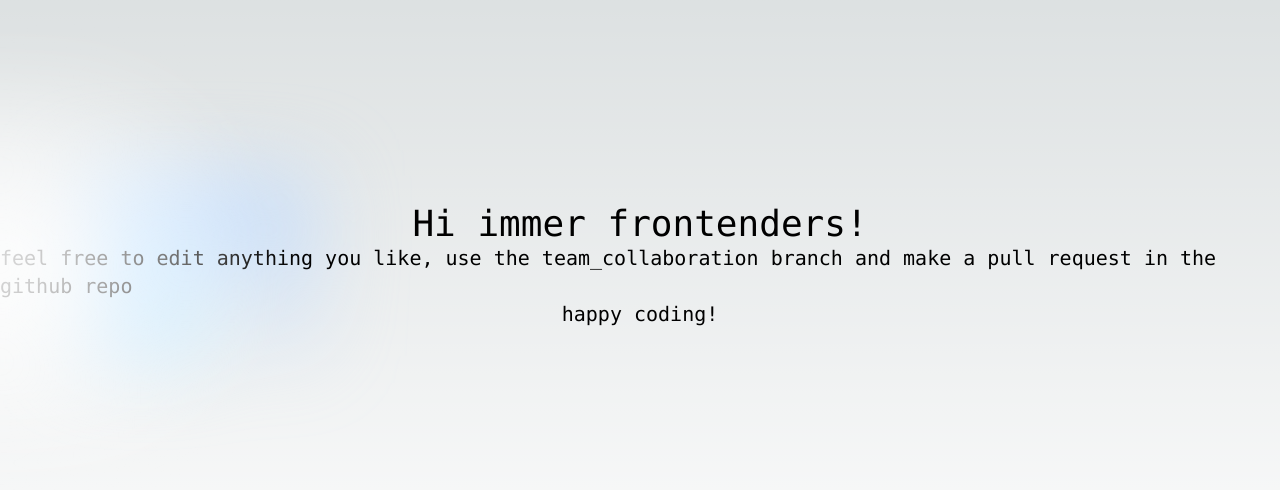
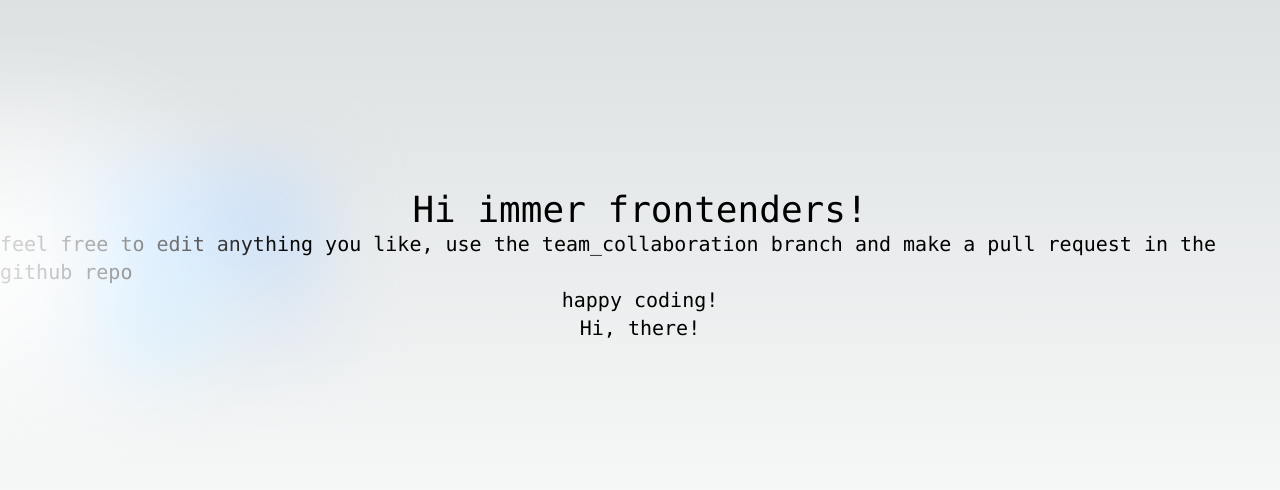
Before and after one commit to Blautzik/immer_frontend, a Next.js app: page / in a window 1280 px wide. Shown: the part 134-624 px from the top of the page. Built offline with nearby package versions, Linux system fonts and the light colour scheme.

Commit message:
done checking

```diff
--- a/src/app/page.tsx
+++ b/src/app/page.tsx
@@ -12,6 +12,9 @@ export default function Home() {
           <p className='text-xl font-mono'>
             happy coding!
           </p>
+          <p className='text-xl font-mono'>
+            Hi, there!
+          </p>
         </div>
       </div>
     </main>
```
